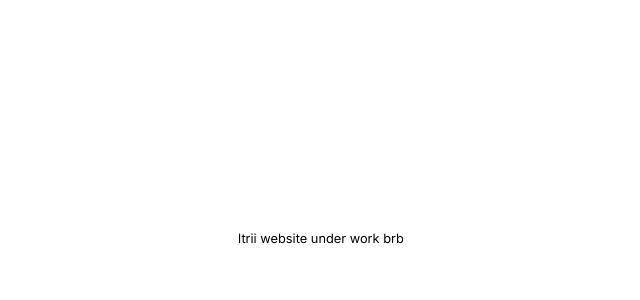
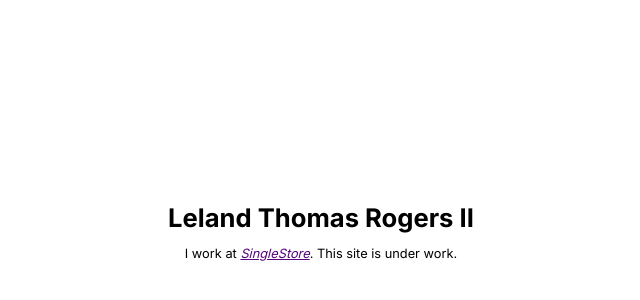
Before and after one commit to ltrii/port-ltrii, a React (Create React App) app: page / in a window 1280 px wide. Shown: the part 162-462 px from the top of the page, without its empty margins (319-959 px from the left). Built offline with nearby package versions, Linux system fonts and the light colour scheme.

Commit message:
more cleanup

```diff
--- a/package.json
+++ b/package.json
@@ -3,9 +3,6 @@
   "version": "0.1.0",
   "private": true,
   "dependencies": {
-    "@testing-library/jest-dom": "^5.11.4",
-    "@testing-library/react": "^12.0.0",
-    "@testing-library/user-event": "^13.1.9",
     "react": "^17.0.2",
     "react-dom": "^17.0.2",
     "react-scripts": "4.0.3",
--- a/src/App.css
+++ b/src/App.css
@@ -1,7 +1,17 @@
 .portfolio-main {
   display: flex;
+  flex-direction: column;
   align-items: center;
   justify-content: center;
   font-size: 0.8em;
   height: 100vh;
 }
+
+.portfolio-main h1 {
+  margin: 0;
+}
+
+.portfolio-main a {
+  color: rgb(87, 3, 126);
+  font-style: oblique;
+}
--- a/src/App.js
+++ b/src/App.js
@@ -3,7 +3,8 @@ import './App.css';
 function App() {
   return (
     <div className="portfolio-main">
-      ltrii website under work brb
+      <h1>Leland Thomas Rogers II</h1>
+      <p>I work at <a href="https://www.singlestore.com">SingleStore</a>. This site is under work.</p>
     </div>
   );
 }
```
Also changed, not shown: 1 other file (tests, documents, lock files or other folders).
